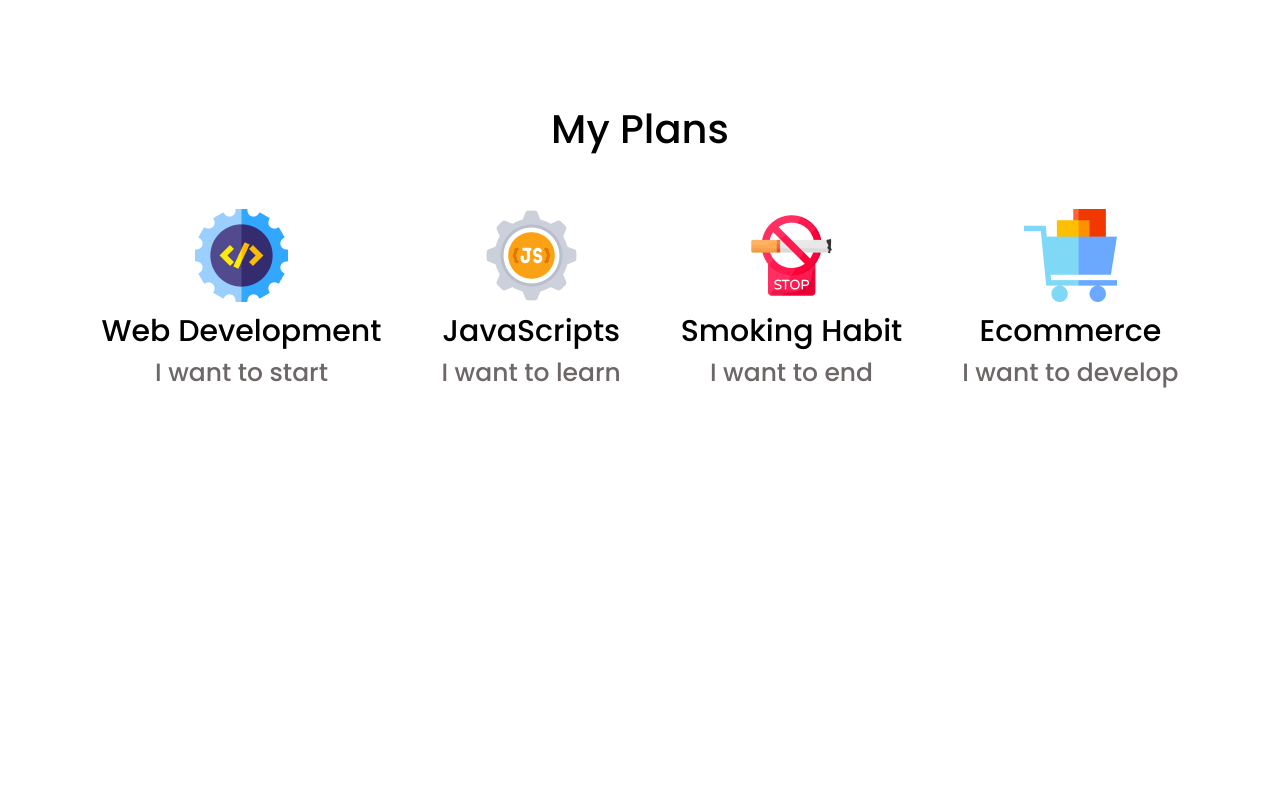
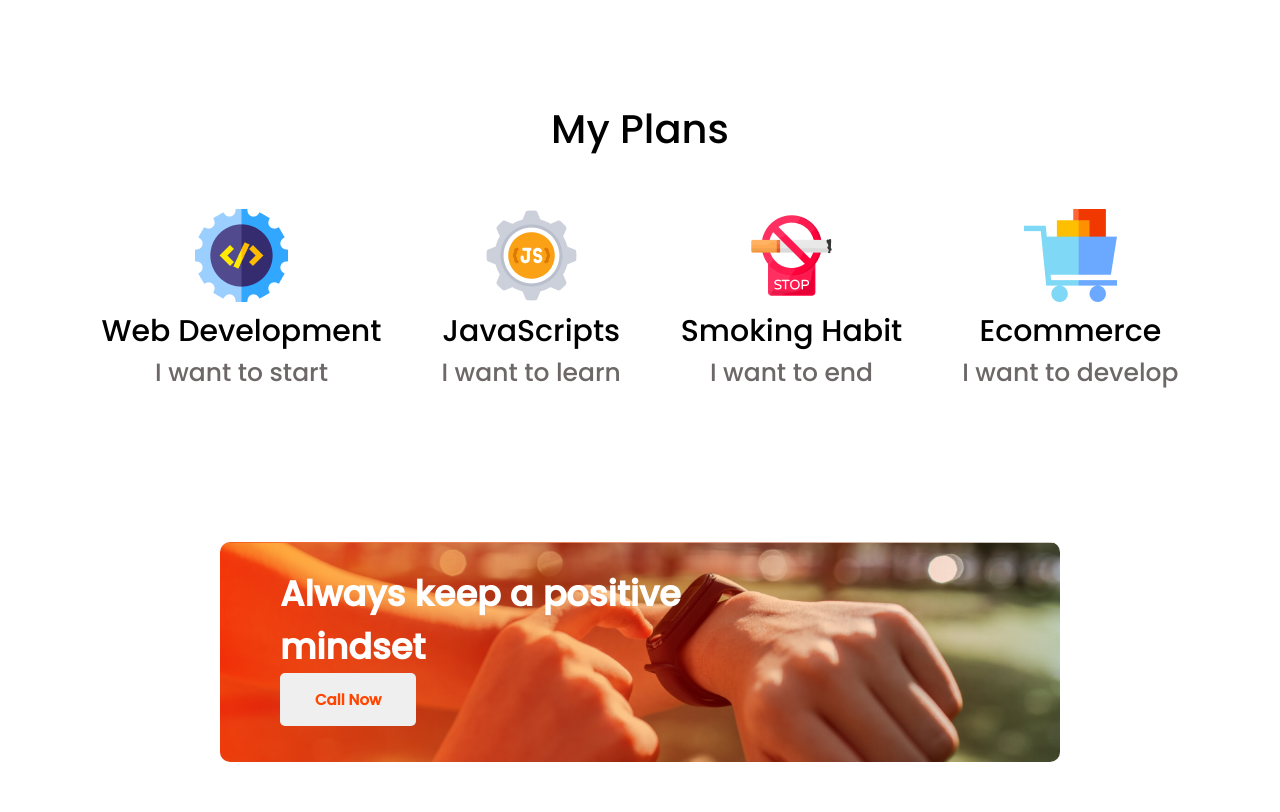
Before and after one commit to parthoroy77/Assignment-1, a plain HTML site: page index.html in a window 1280 px wide. Shown: the part 2522-3334 px from the top of the page. Before the commit the page ends 3014 px from the top, so only its background shows below. Drawn offline with Linux system fonts and the light colour scheme.

Commit message:
gradient added

```diff
--- a/index.html
+++ b/index.html
@@ -85,6 +85,15 @@
                 </div>
             </div>
         </section>
+        <!-- gradient section -->
+        <section class="gradient-container">
+            <div class="gradient-item">
+                <h4 class="gradient-title">
+                    Always keep a positive <br> mindset
+                </h4>
+                <button class="gradient-btn">Call Now</button>
+            </div>
+        </section>
     </main>
 </body>
 </html>
--- a/styles/style.css
+++ b/styles/style.css
@@ -101,3 +101,31 @@
     color: #6d6767;
 }
 /* gradient section */
+.gradient-container{
+    padding: 50px 220px;
+}
+.gradient-item{
+    height: 220px;
+    background-image: url(../images/watch.png), linear-gradient(90deg, rgba(246, 81, 21, 0.973) , rgba(0, 0, 0, 0.082) 100%);
+    background-blend-mode: overlay;
+    background-size: cover;
+    border-radius: 10px;
+}
+.gradient-title{
+    font-size: 35px;
+    font-weight: 600;
+    color: white;
+    padding-top: 25px;
+    margin-left: 60px;
+}
+.gradient-btn{
+    align-items: center;
+    margin-left: 60px;
+    padding: 15px 35px;
+    border: none;
+    border-radius: 5px;
+    font-size: 15px;
+    font-weight: 700;
+    color: orangered;
+}
+/* footer section */
```
